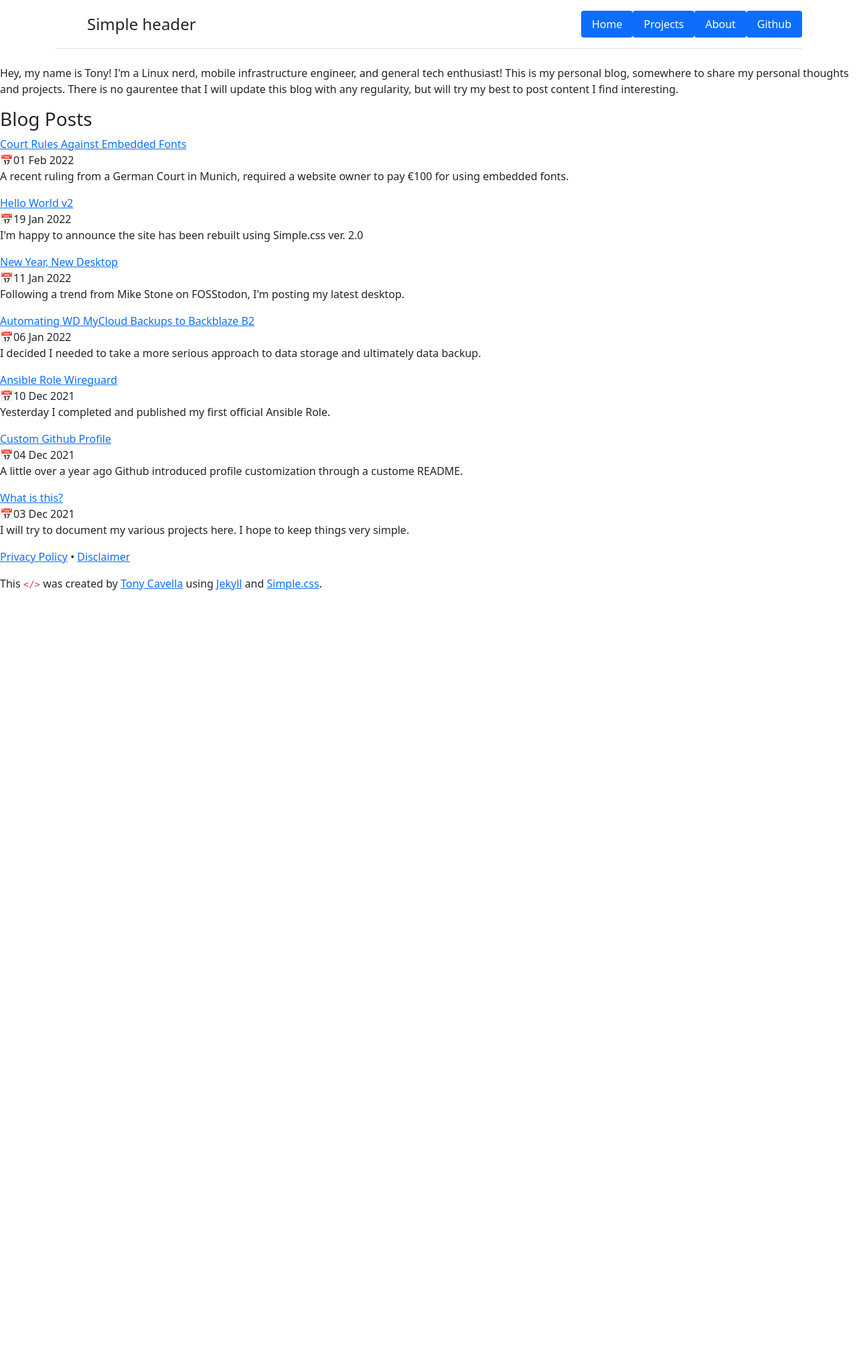
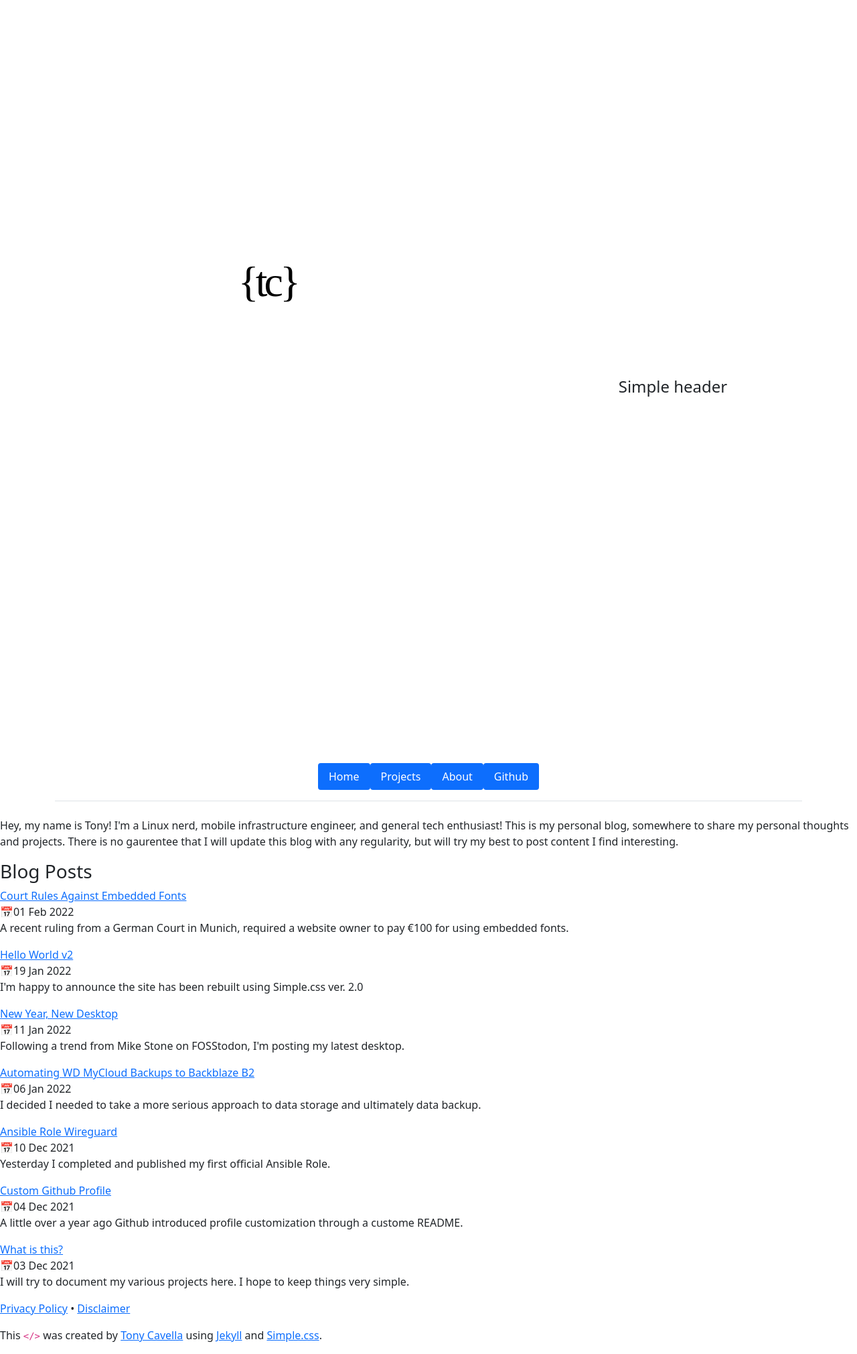
Before and after one commit to acavella/dev.cavella.com, a Jekyll site: the page built from index.md, in a window 1280 px wide. Shown: the whole page at 67% size. Built offline with Jekyll 4.4.1, drawn with Linux system fonts in a browser that asks for light colours; before the commit the page ends 900 px from its top, so only the background shows below that.

Commit message:
update logo
Signed-off-by: Tony Cavella <9434191+acavella@users.noreply.github.com>

```diff
--- a/_layouts/default.html
+++ b/_layouts/default.html
@@ -15,7 +15,7 @@
     <div class="container">
       <header class="d-flex flex-wrap justify-content-center py-3 mb-4 border-bottom">
         <a href="/" class="d-flex align-items-center mb-3 mb-md-0 me-md-auto text-dark text-decoration-none">
-          <svg class="bi me-2" width="40" height="32"><use xlink:href="#bootstrap"/></svg>
+          <svg class="bi me-2" width="40" height="32"><img src="/assets/images/tc-logo3.svg" /></svg>
           <span class="fs-4">Simple header</span>
         </a>
         {% include navigation.html %}
```
Also changed, not shown: assets/images/tc-logo3.svg (added).
